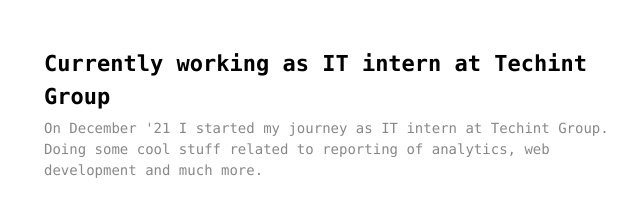
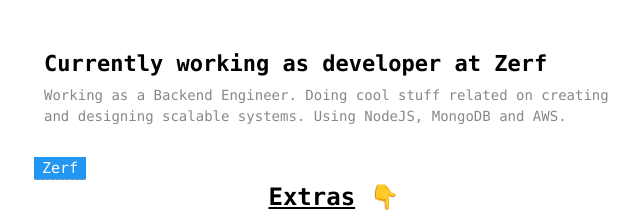
Before and after one commit to andyfelder16/myWebsite, a plain HTML site: page index.html in a window 1280 px wide. Shown: the part 566-780 px from the top of the page, without its empty margins (306-946 px from the left). Drawn offline with nearby package versions, Linux system fonts and the light colour scheme.

Commit message:
actualizo trabajo

```diff
--- a/index.html
+++ b/index.html
@@ -73,9 +73,11 @@
                </div>
                <div class=" Home_issue-container__3tREi">
                   <a class=" Home_issue-line__1uydt">
-                     <div class=" Home_issue-title__AM-Oy">Currently working as IT intern at Techint Group</div>
-                     <div class=" Home_issue-snippet__2da0n">On December '21 I started my journey as IT intern at Techint Group. Doing some cool stuff related to reporting of analytics, web development and much more.</div>
+                     <div class=" Home_issue-title__AM-Oy">Currently working as developer at Zerf</div>
+                     <div class=" Home_issue-snippet__2da0n">Working as a Backend Engineer. Doing cool stuff related on creating and designing scalable systems. Using NodeJS, MongoDB and AWS.</div>
                   </a>
+                 <a class="w3-tag w3-blue" target="_blank" href="https://www.zerf.com.ar/">Zerf</a>
+
                </div>
                <h2 class=""><u>Extras</u> 👇</h2>
                <div class=" Home_issue-container__3tREi">
```
